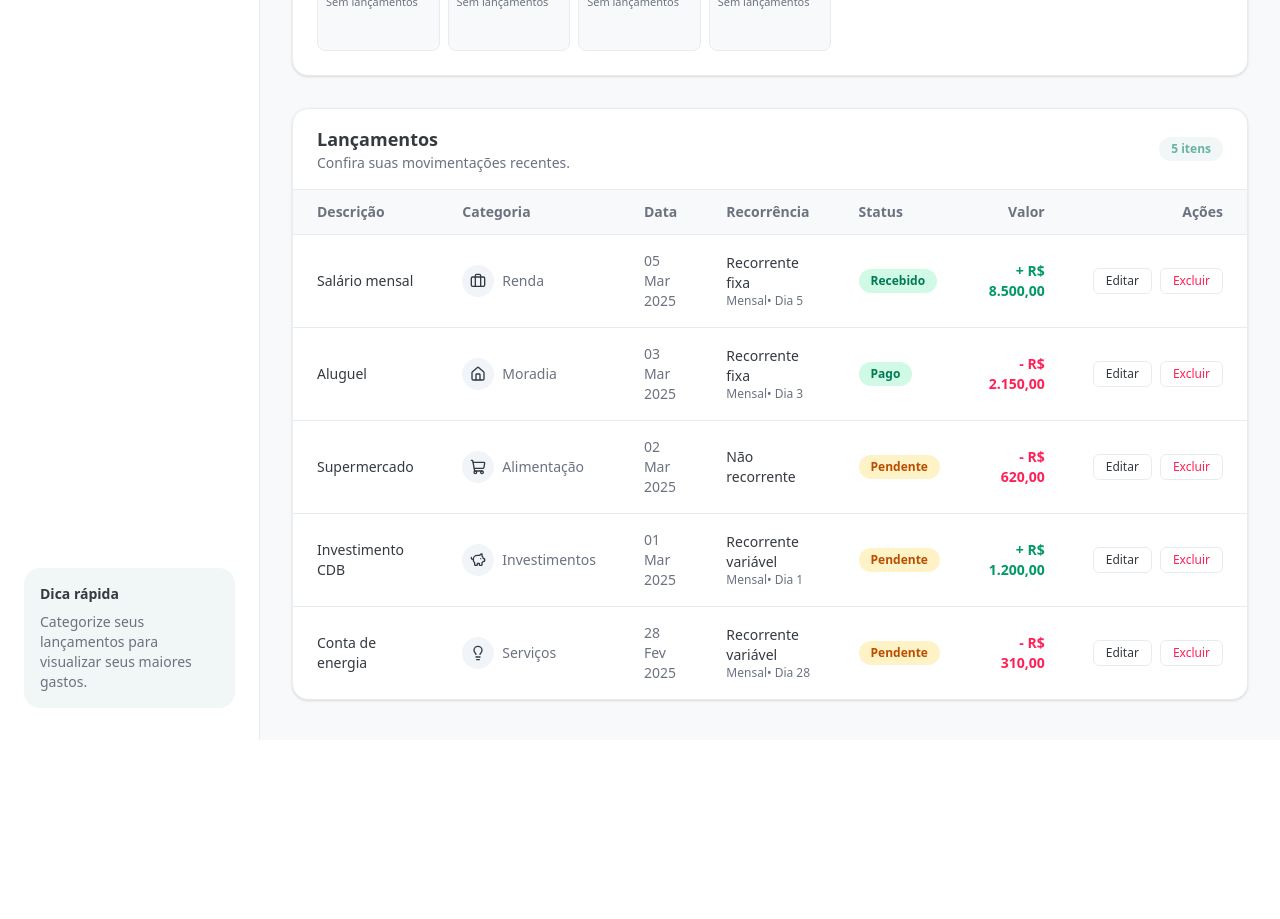
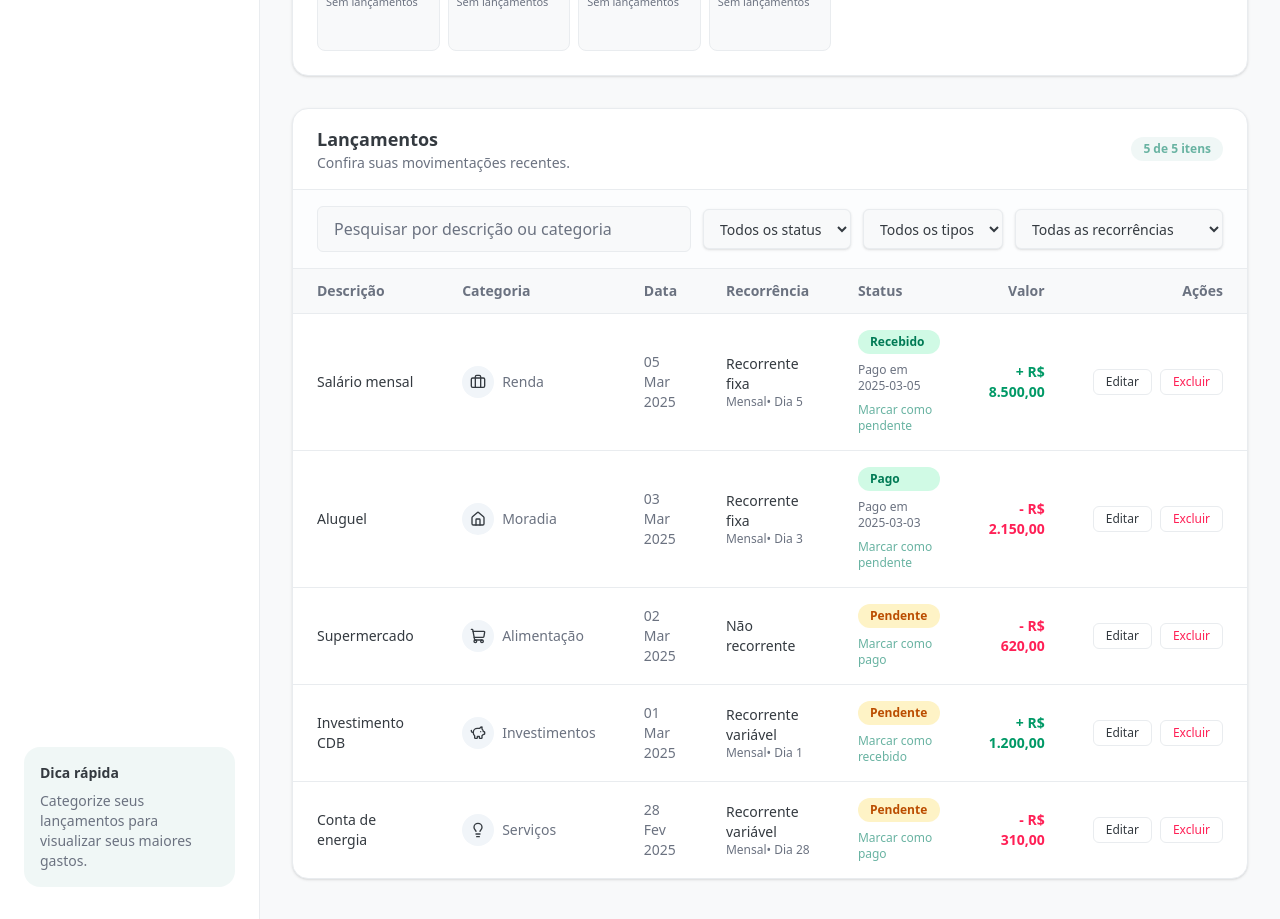
Before and after one commit to CaioSouzalimaa/clearbalance, a Next.js app: page /dashboard in a window 1280 px wide. Shown: the part 1500-2419 px from the top of the page. Before the commit the page ends 2240 px from the top, so only its background shows below. Built offline with nearby package versions, Linux system fonts and the light colour scheme.

Commit message:
Add filters and payment toggle to transactions table

```diff
--- a/components/dashboard/transactions-table.tsx
+++ b/components/dashboard/transactions-table.tsx
@@ -1,6 +1,6 @@
 "use client";
 
-import React, { useState } from "react";
+import React, { useMemo, useState } from "react";
 import { DollarSign } from "lucide";
 
 import { Button } from "@/components/ui/button";
@@ -61,6 +61,16 @@ export const TransactionsTable: React.FC<TransactionsTableProps> = ({
     paymentDate: "",
   });
   const [saveFeedback, setSaveFeedback] = useState("");
+  const [searchTerm, setSearchTerm] = useState("");
+  const [statusFilter, setStatusFilter] = useState<
+    "todos" | "pendente" | "liquidado"
+  >("todos");
+  const [typeFilter, setTypeFilter] = useState<"todos" | "entrada" | "saida">(
+    "todos"
+  );
+  const [recurrenceFilter, setRecurrenceFilter] = useState<
+    "todos" | "recorrente" | "nao_recorrente"
+  >("todos");
 
   const formatCurrencyBRL = (value: string) => {
     const digits = value.replace(/\D/g, "");
@@ -179,6 +189,52 @@ export const TransactionsTable: React.FC<TransactionsTableProps> = ({
     window.setTimeout(() => setSaveFeedback(""), 3000);
   };
 
+  const handleToggleSettlement = (id: number) => {
+    setRows((prev) =>
+      prev.map((item) => {
+        if (item.id !== id) {
+          return item;
+        }
+
+        const nextSettled = !item.isSettled;
+
+        return {
+          ...item,
+          isSettled: nextSettled,
+          paymentDate: nextSettled
+            ? item.paymentDate || new Date().toISOString().split("T")[0]
+            : "",
+        };
+      })
+    );
+  };
+
+  const filteredRows = useMemo(() => {
+    const normalizedSearch = searchTerm.trim().toLowerCase();
+
+    return rows.filter((item) => {
+      const matchesSearch = normalizedSearch
+        ? `${item.description} ${item.category}`
+            .toLowerCase()
+            .includes(normalizedSearch)
+        : true;
+      const matchesStatus =
+        statusFilter === "todos"
+          ? true
+          : statusFilter === "liquidado"
+          ? item.isSettled
+          : !item.isSettled;
+      const matchesType =
+        typeFilter === "todos" ? true : item.type === typeFilter;
+      const matchesRecurrence =
+        recurrenceFilter === "todos"
+          ? true
+          : item.recurrenceMode === recurrenceFilter;
+
+      return matchesSearch && matchesStatus && matchesType && matchesRecurrence;
+    });
+  }, [recurrenceFilter, rows, searchTerm, statusFilter, typeFilter]);
+
   return (
     <>
       <div className="rounded-2xl border border-border bg-surface shadow-sm">
@@ -190,8 +246,62 @@ export const TransactionsTable: React.FC<TransactionsTableProps> = ({
             </p>
           </div>
           <span className="rounded-full bg-primary/10 px-3 py-1 text-xs font-semibold text-primary">
-            {transactions.length} itens
+            {filteredRows.length} de {rows.length} itens
           </span>
+        </div>
+        <div className="border-b border-border bg-muted/20 px-6 py-4">
+          <div className="flex flex-col gap-3 md:flex-row md:items-center md:justify-between">
+            <div className="flex flex-1 flex-col gap-3 sm:flex-row sm:items-center">
+              <Input
+                placeholder="Pesquisar por descrição ou categoria"
+                value={searchTerm}
+                onChange={(event) => setSearchTerm(event.target.value)}
+                className="sm:max-w-sm"
+              />
+              <select
+                value={statusFilter}
+                onChange={(event) =>
+                  setStatusFilter(
+                    event.target.value as "todos" | "pendente" | "liquidado"
+                  )
+                }
+                className="flex h-10 w-full rounded-md border border-border bg-background px-3 py-2 text-sm text-foreground shadow-sm outline-none ring-offset-background transition focus-visible:ring-2 focus-visible:ring-ring focus-visible:ring-offset-2 sm:w-44"
+              >
+                <option value="todos">Todos os status</option>
+                <option value="pendente">Pendentes</option>
+                <option value="liquidado">Liquidados</option>
+              </select>
+              <select
+                value={typeFilter}
+                onChange={(event) =>
+                  setTypeFilter(
+                    event.target.value as "todos" | "entrada" | "saida"
+                  )
+                }
+                className="flex h-10 w-full rounded-md border border-border bg-background px-3 py-2 text-sm text-foreground shadow-sm outline-none ring-offset-background transition focus-visible:ring-2 focus-visible:ring-ring focus-visible:ring-offset-2 sm:w-36"
+              >
+                <option value="todos">Todos os tipos</option>
+                <option value="entrada">Entradas</option>
+                <option value="saida">Saídas</option>
+              </select>
+            </div>
+            <select
+              value={recurrenceFilter}
+              onChange={(event) =>
+                setRecurrenceFilter(
+                  event.target.value as
+                    | "todos"
+                    | "recorrente"
+                    | "nao_recorrente"
+                )
+              }
+              className="flex h-10 w-full rounded-md border border-border bg-background px-3 py-2 text-sm text-foreground shadow-sm outline-none ring-offset-background transition focus-visible:ring-2 focus-visible:ring-ring focus-visible:ring-offset-2 sm:w-52"
+            >
+              <option value="todos">Todas as recorrências</option>
+              <option value="nao_recorrente">Não recorrentes</option>
+              <option value="recorrente">Recorrentes</option>
+            </select>
+          </div>
         </div>
         {saveFeedback ? (
           <div className="border-b border-border bg-primary/5 px-6 py-3 text-sm font-medium text-primary">
@@ -212,17 +322,17 @@ export const TransactionsTable: React.FC<TransactionsTableProps> = ({
               </tr>
             </thead>
             <tbody>
-              {rows.length === 0 ? (
+              {filteredRows.length === 0 ? (
                 <tr>
                   <td
                     colSpan={7}
                     className="px-6 py-6 text-center text-sm text-muted-foreground"
                   >
-                    Nenhum lançamento cadastrado.
+                    Nenhum lançamento encontrado com os filtros atuais.
                   </td>
                 </tr>
               ) : (
-                rows.map((item) => (
+                filteredRows.map((item) => (
                   <tr key={item.id} className="border-t border-border">
                     <td className="px-6 py-4 font-medium text-foreground">
                       {item.description}
@@ -267,6 +377,7 @@ export const TransactionsTable: React.FC<TransactionsTableProps> = ({
                       </div>
                     </td>
                     <td className="px-6 py-4">
+                      <div className="flex flex-col gap-2">
                         <span
                           className={`inline-flex items-center rounded-full px-3 py-1 text-xs font-semibold ${
                             item.isSettled
@@ -280,6 +391,23 @@ export const TransactionsTable: React.FC<TransactionsTableProps> = ({
                               : "Pago"
                             : "Pendente"}
                         </span>
+                        {item.isSettled && item.paymentDate ? (
+                          <span className="text-xs text-muted-foreground">
+                            Pago em {item.paymentDate}
+                          </span>
+                        ) : null}
+                        <button
+                          type="button"
+                          onClick={() => handleToggleSettlement(item.id)}
+                          className="text-left text-xs font-medium text-primary transition hover:text-primary/80"
+                        >
+                          {item.isSettled
+                            ? "Marcar como pendente"
+                            : item.type === "entrada"
+                            ? "Marcar como recebido"
+                            : "Marcar como pago"}
+                        </button>
+                      </div>
                     </td>
                     <td
                       className={`px-6 py-4 text-right font-semibold ${
```
Lines whose indentation alone changed are shown as unchanged.
